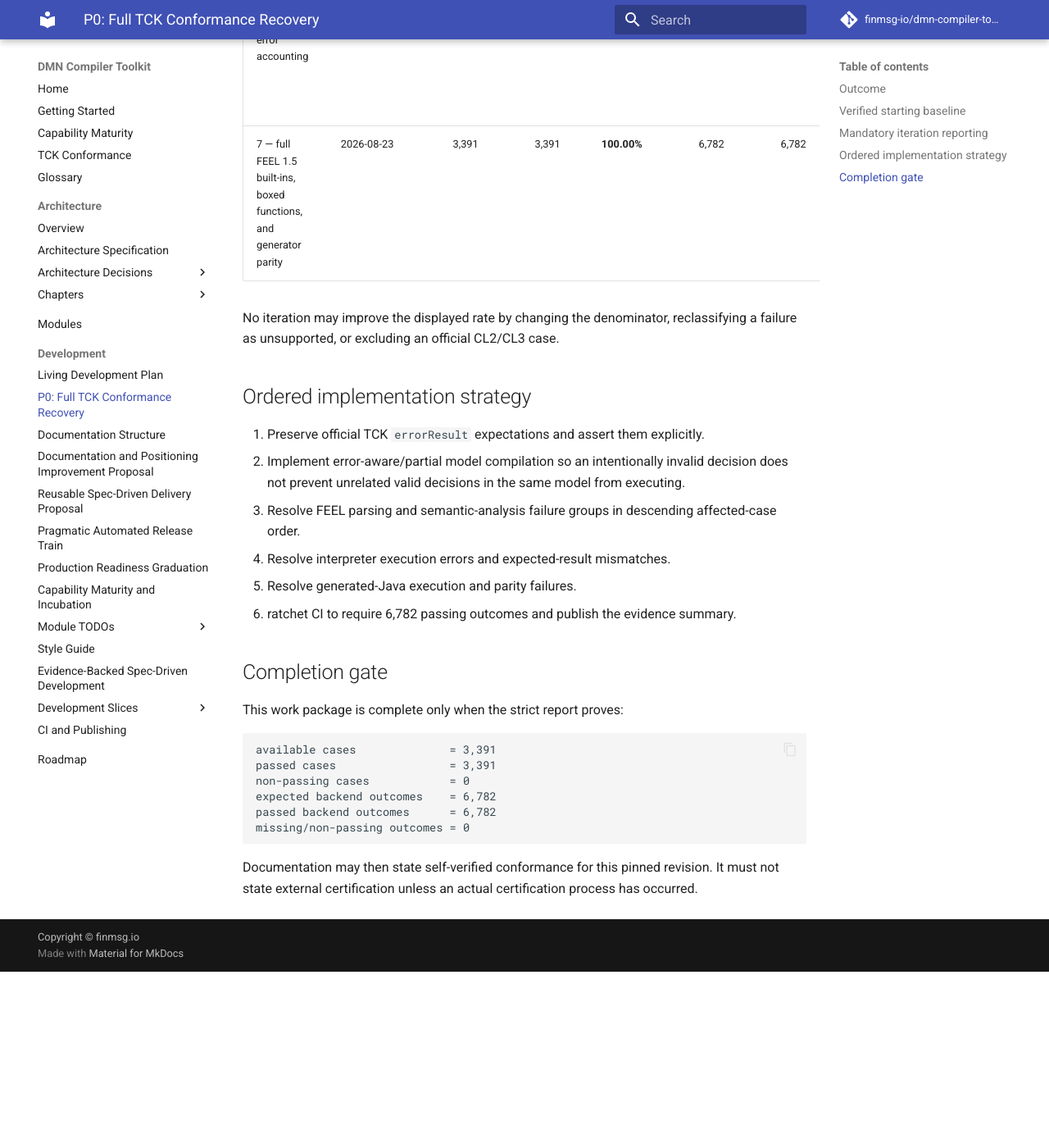
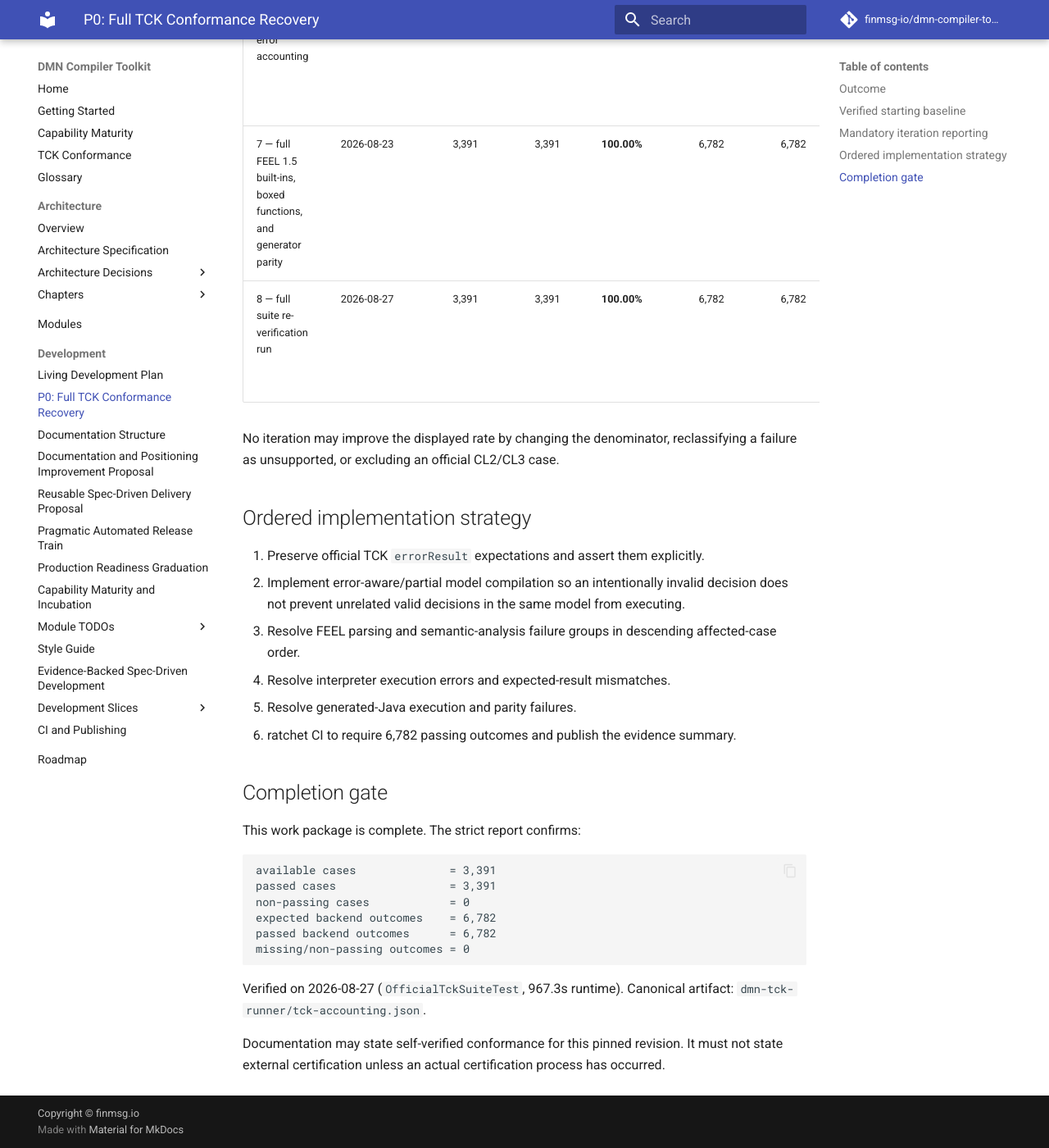
Before and after one commit to finmsg-io/dmn-compiler-toolkit, an MkDocs documentation site: the page built from docs/improvements/examples/conformance-accelerator/full-tck-conformance-recovery-spec.md, in a window 1280 px wide and 1400 px high, scrolled down 2539 px. Shown: the whole window at 82% size. Built offline with MkDocs 1.6.1 and Material for MkDocs 9.7.7, drawn with Linux system fonts in a browser that asks for light colours; comment, search, counter and statistics services are not loaded; before the commit the page ends 3724 px from its top, so only the background shows below that.

Commit message:
docs(tck): record iteration 8 verification in full-tck-conformance-recovery-spec

````diff
--- a/docs/improvements/examples/conformance-accelerator/full-tck-conformance-recovery-spec.md
+++ b/docs/improvements/examples/conformance-accelerator/full-tck-conformance-recovery-spec.md
@@ -46,6 +46,7 @@ After every conformance implementation iteration:
 | 5 — case-scoped decision compilation | 2026-08-14 | 659 | 3,391 | 19.43% | 1,536 | 6,782 | **+414 cases / +12.20 pp** | 4,340 compilation errors, 574 assertion failures, and 332 execution errors remain |
 | 6 — strict expected-error accounting | 2026-08-15 | 1,736 | 3,391 | 51.19% | 3,690 | 6,782 | **+1,077 cases / +31.76 pp** | 2,054 compilation errors, 777 assertion failures, and 261 execution errors remain |
 | 7 — full FEEL 1.5 built-ins, boxed functions, and generator parity | 2026-08-23 | 3,391 | 3,391 | **100.00%** | 6,782 | 6,782 | **+1,655 cases / +48.81 pp** | **None** (100% passing across interpreter and generated Java) |
+| 8 — full suite re-verification run | 2026-08-27 | 3,391 | 3,391 | **100.00%** | 6,782 | 6,782 | **0 cases / 0.00 pp** (maintained) | **None** (100% passing in 967.3s; 0 failures, 0 errors, 0 skipped) |
 
 No iteration may improve the displayed rate by changing the denominator, reclassifying a failure as
 unsupported, or excluding an official CL2/CL3 case.
@@ -62,7 +63,7 @@ unsupported, or excluding an official CL2/CL3 case.
 
 ## Completion gate
 
-This work package is complete only when the strict report proves:
+This work package is complete. The strict report confirms:
 
 ```text
 available cases              = 3,391
@@ -73,5 +74,7 @@ passed backend outcomes      = 6,782
 missing/non-passing outcomes = 0
 ```
 
-Documentation may then state self-verified conformance for this pinned revision. It must not state
+Verified on 2026-08-27 (`OfficialTckSuiteTest`, 967.3s runtime). Canonical artifact: `dmn-tck-runner/tck-accounting.json`.
+
+Documentation may state self-verified conformance for this pinned revision. It must not state
 external certification unless an actual certification process has occurred.
````
